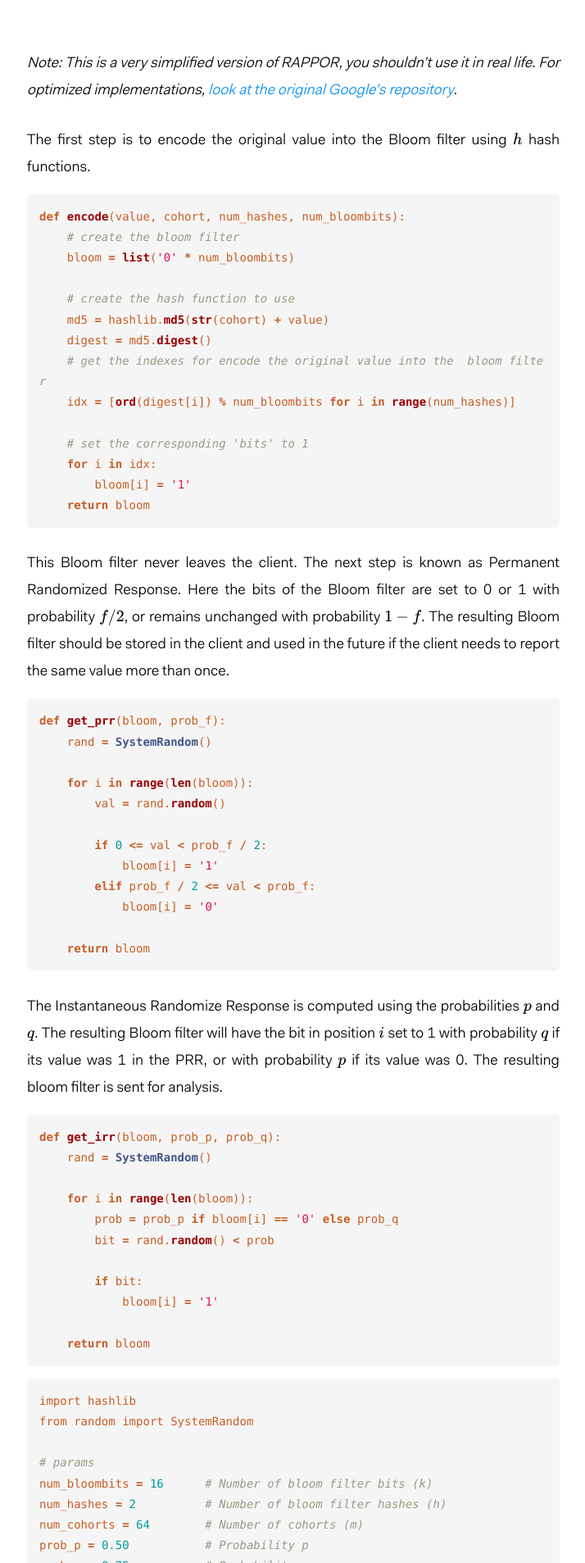
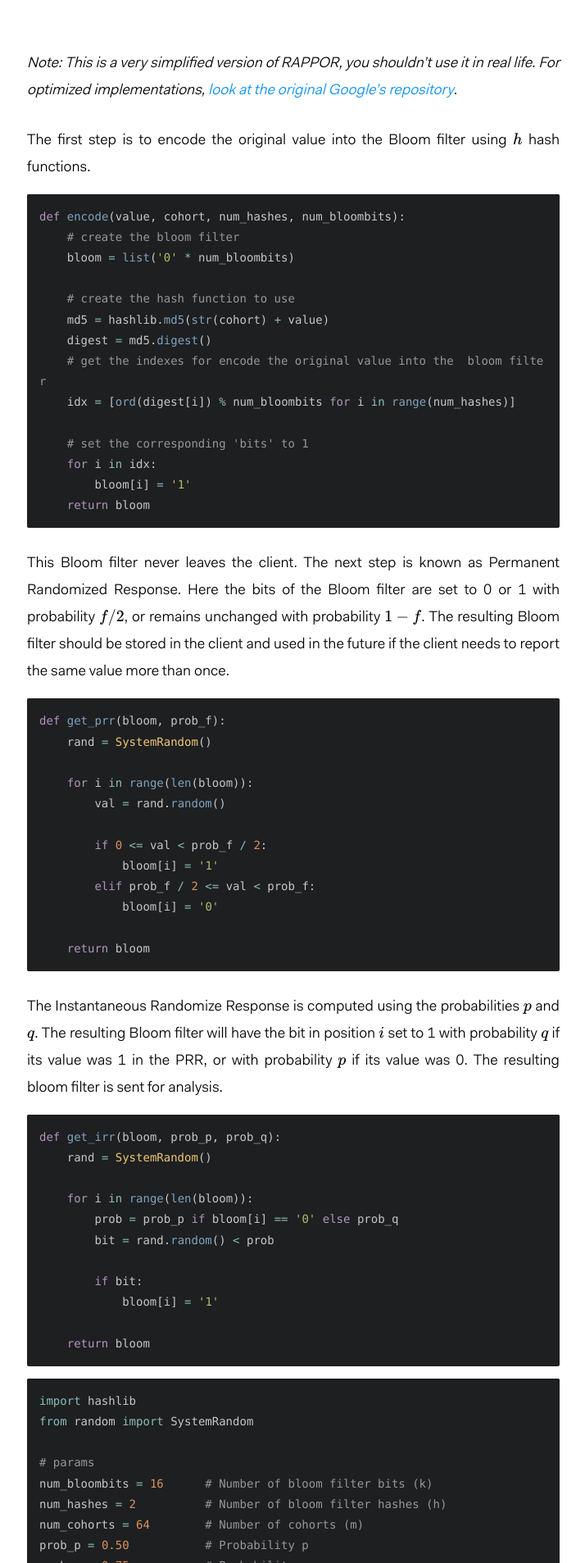
Before and after one commit to florian/florian.github.io, a Jekyll site: the page built from _posts/2017-10-12-differential-privacy.md, in a window 1280 px wide. Shown: the part 2783-4690 px from the top of the page at 82% size, without its empty margins (282-996 px from the left). Built offline with Jekyll 4.4.1, drawn with Linux system fonts in a browser that asks for light colours; nearby versions of some CDN libraries; formulas are drawn with MathJax 3.

Commit message:
Change syntax highlighting theme to tomorrow night

```diff
--- a/_sass/_base.scss
+++ b/_sass/_base.scss
@@ -198,8 +198,8 @@
     font-family: 'Menlo', 'Monaco', "Courier New", monospace;
     white-space: pre-wrap;
     border-radius: 3px;
-    background-color: #F5F5F5;
-    color: #c65e24;
+    //background-color: #F5F5F5;
+    //color: #c65e24;
 }
 
 code {
--- a/_sass/_syntax-highlighting.scss
+++ b/_sass/_syntax-highlighting.scss
@@ -1,67 +1,71 @@
-/**
- * Syntax highlighting styles
- */
 .highlight {
-    background: #fff;
     @extend %vertical-rhythm;
+}
 
-    .c     { color: #998; font-style: italic } // Comment
-    .err   { color: #a61717; background-color: #e3d2d2 } // Error
-    .k     { font-weight: bold } // Keyword
-    .o     { font-weight: bold } // Operator
-    .cm    { color: #998; font-style: italic } // Comment.Multiline
-    .cp    { color: #999; font-weight: bold } // Comment.Preproc
-    .c1    { color: #998; font-style: italic } // Comment.Single
-    .cs    { color: #999; font-weight: bold; font-style: italic } // Comment.Special
-    .gd    { color: #000; background-color: #fdd } // Generic.Deleted
-    .gd .x { color: #000; background-color: #faa } // Generic.Deleted.Specific
-    .ge    { font-style: italic } // Generic.Emph
-    .gr    { color: #a00 } // Generic.Error
-    .gh    { color: #999 } // Generic.Heading
-    .gi    { color: #000; background-color: #dfd } // Generic.Inserted
-    .gi .x { color: #000; background-color: #afa } // Generic.Inserted.Specific
-    .go    { color: #888 } // Generic.Output
-    .gp    { color: #555 } // Generic.Prompt
-    .gs    { font-weight: bold } // Generic.Strong
-    .gu    { color: #aaa } // Generic.Subheading
-    .gt    { color: #a00 } // Generic.Traceback
-    .kc    { font-weight: bold } // Keyword.Constant
-    .kd    { font-weight: bold } // Keyword.Declaration
-    .kp    { font-weight: bold } // Keyword.Pseudo
-    .kr    { font-weight: bold } // Keyword.Reserved
-    .kt    { color: #458; font-weight: bold } // Keyword.Type
-    .m     { color: #099 } // Literal.Number
-    .s     { color: #d14 } // Literal.String
-    .na    { color: #008080 } // Name.Attribute
-    .nb    { color: #0086B3 } // Name.Builtin
-    .nc    { color: #458; font-weight: bold } // Name.Class
-    .no    { color: #008080 } // Name.Constant
-    .ni    { color: #800080 } // Name.Entity
-    .ne    { color: #900; font-weight: bold } // Name.Exception
-    .nf    { color: #900; font-weight: bold } // Name.Function
-    .nn    { color: #555 } // Name.Namespace
-    .nt    { color: #000080 } // Name.Tag
-    .nv    { color: #008080 } // Name.Variable
-    .ow    { font-weight: bold } // Operator.Word
-    .w     { color: #bbb } // Text.Whitespace
-    .mf    { color: #099 } // Literal.Number.Float
-    .mh    { color: #099 } // Literal.Number.Hex
-    .mi    { color: #099 } // Literal.Number.Integer
-    .mo    { color: #099 } // Literal.Number.Oct
-    .sb    { color: #d14 } // Literal.String.Backtick
-    .sc    { color: #d14 } // Literal.String.Char
-    .sd    { color: #d14 } // Literal.String.Doc
-    .s2    { color: #d14 } // Literal.String.Double
-    .se    { color: #d14 } // Literal.String.Escape
-    .sh    { color: #d14 } // Literal.String.Heredoc
-    .si    { color: #d14 } // Literal.String.Interpol
-    .sx    { color: #d14 } // Literal.String.Other
-    .sr    { color: #009926 } // Literal.String.Regex
-    .s1    { color: #d14 } // Literal.String.Single
-    .ss    { color: #990073 } // Literal.String.Symbol
-    .bp    { color: #999 } // Name.Builtin.Pseudo
-    .vc    { color: #008080 } // Name.Variable.Class
-    .vg    { color: #008080 } // Name.Variable.Global
-    .vi    { color: #008080 } // Name.Variable.Instance
-    .il    { color: #099 } // Literal.Number.Integer.Long
-}
+.highlighter-rouge { background-color: #f6f5f6; color: #31220a  }
+
+.highlight .hll { background-color: #373b41  }
+.highlight  { background: #1d1f21; color: #c5c8c6  }
+.highlight .c { color: #969896  } /* Comment */
+.highlight .err { color: #cc6666  } /* Error */
+.highlight .k { color: #b294bb  } /* Keyword */
+.highlight .l { color: #de935f  } /* Literal */
+.highlight .n { color: #c5c8c6  } /* Name */
+.highlight .o { color: #8abeb7  } /* Operator */
+.highlight .p { color: #c5c8c6  } /* Punctuation */
+.highlight .cm { color: #969896  } /* Comment.Multiline */
+.highlight .cp { color: #969896  } /* Comment.Preproc */
+.highlight .c1 { color: #969896  } /* Comment.Single */
+.highlight .cs { color: #969896  } /* Comment.Special */
+.highlight .gd { color: #cc6666  } /* Generic.Deleted */
+.highlight .ge { font-style: italic  } /* Generic.Emph */
+.highlight .gh { color: #c5c8c6; font-weight: bold  } /* Generic.Heading */
+.highlight .gi { color: #b5bd68  } /* Generic.Inserted */
+.highlight .gp { color: #969896; font-weight: bold  } /* Generic.Prompt */
+.highlight .gs { font-weight: bold  } /* Generic.Strong */
+.highlight .gu { color: #8abeb7; font-weight: bold  } /* Generic.Subheading */
+.highlight .kc { color: #b294bb  } /* Keyword.Constant */
+.highlight .kd { color: #b294bb  } /* Keyword.Declaration */
+.highlight .kn { color: #8abeb7  } /* Keyword.Namespace */
+.highlight .kp { color: #b294bb  } /* Keyword.Pseudo */
+.highlight .kr { color: #b294bb  } /* Keyword.Reserved */
+.highlight .kt { color: #f0c674  } /* Keyword.Type */
+.highlight .ld { color: #b5bd68  } /* Literal.Date */
+.highlight .m { color: #de935f  } /* Literal.Number */
+.highlight .s { color: #b5bd68  } /* Literal.String */
+.highlight .na { color: #81a2be  } /* Name.Attribute */
+.highlight .nb { color: #c5c8c6  } /* Name.Builtin */
+.highlight .nc { color: #f0c674  } /* Name.Class */
+.highlight .no { color: #cc6666  } /* Name.Constant */
+.highlight .nd { color: #8abeb7  } /* Name.Decorator */
+.highlight .ni { color: #c5c8c6  } /* Name.Entity */
+.highlight .ne { color: #cc6666  } /* Name.Exception */
+.highlight .nf { color: #81a2be  } /* Name.Function */
+.highlight .nl { color: #c5c8c6  } /* Name.Label */
+.highlight .nn { color: #f0c674  } /* Name.Namespace */
+.highlight .nx { color: #81a2be  } /* Name.Other */
+.highlight .py { color: #c5c8c6  } /* Name.Property */
+.highlight .nt { color: #8abeb7  } /* Name.Tag */
+.highlight .nv { color: #cc6666  } /* Name.Variable */
+.highlight .ow { color: #8abeb7  } /* Operator.Word */
+.highlight .w { color: #c5c8c6  } /* Text.Whitespace */
+.highlight .mf { color: #de935f  } /* Literal.Number.Float */
+.highlight .mh { color: #de935f  } /* Literal.Number.Hex */
+.highlight .mi { color: #de935f  } /* Literal.Number.Integer */
+.highlight .mo { color: #de935f  } /* Literal.Number.Oct */
+.highlight .sb { color: #b5bd68  } /* Literal.String.Backtick */
+.highlight .sc { color: #c5c8c6  } /* Literal.String.Char */
+.highlight .sd { color: #969896  } /* Literal.String.Doc */
+.highlight .s2 { color: #b5bd68  } /* Literal.String.Double */
+.highlight .se { color: #de935f  } /* Literal.String.Escape */
+.highlight .sh { color: #b5bd68  } /* Literal.String.Heredoc */
+.highlight .si { color: #de935f  } /* Literal.String.Interpol */
+.highlight .sx { color: #b5bd68  } /* Literal.String.Other */
+.highlight .sr { color: #b5bd68  } /* Literal.String.Regex */
+.highlight .s1 { color: #b5bd68  } /* Literal.String.Single */
+.highlight .ss { color: #b5bd68  } /* Literal.String.Symbol */
+.highlight .bp { color: #c5c8c6  } /* Name.Builtin.Pseudo */
+.highlight .vc { color: #cc6666  } /* Name.Variable.Class */
+.highlight .vg { color: #cc6666  } /* Name.Variable.Global */
+.highlight .vi { color: #cc6666  } /* Name.Variable.Instance */
+.highlight .il { color: #de935f  } /* Literal.Number.Integer.Long */
```
